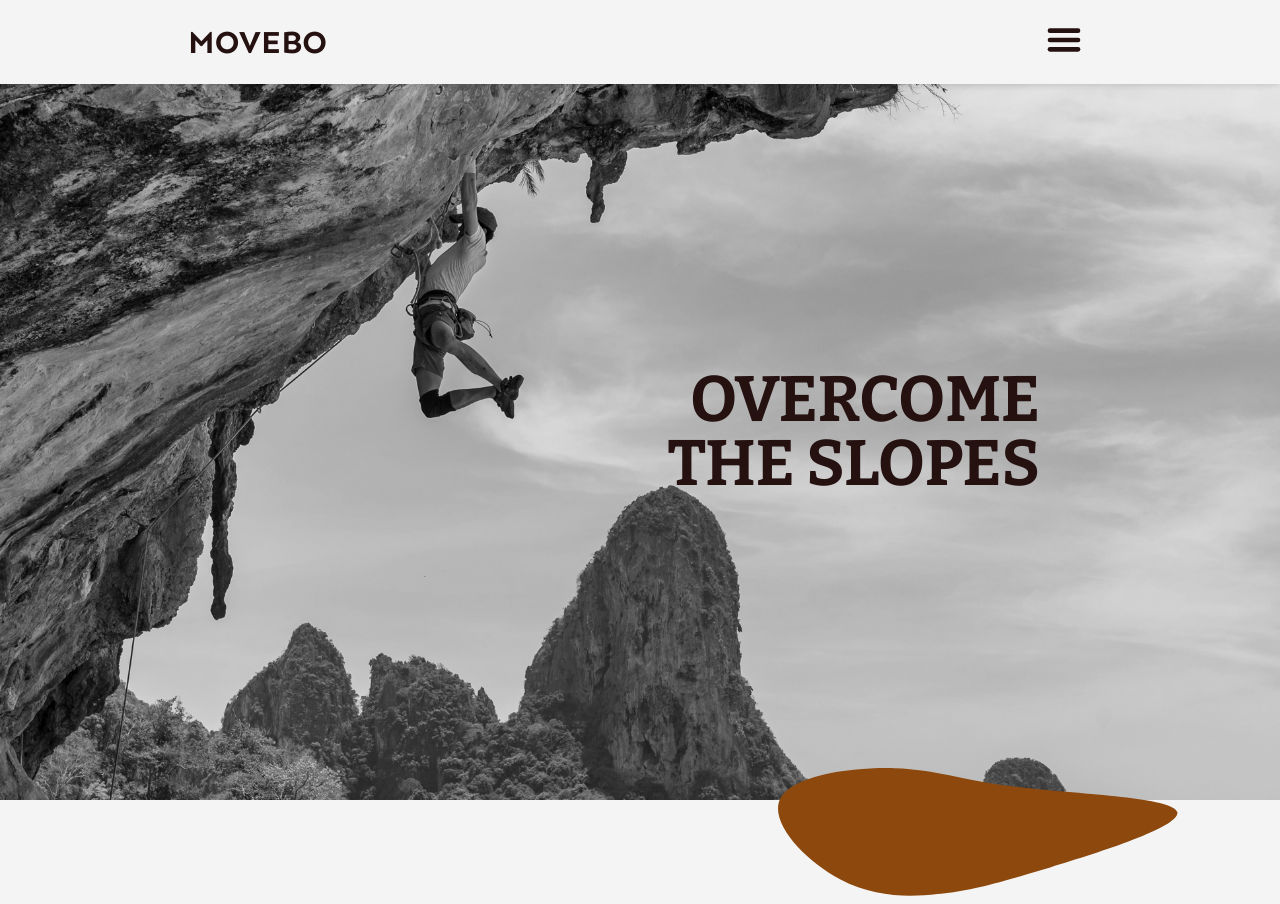
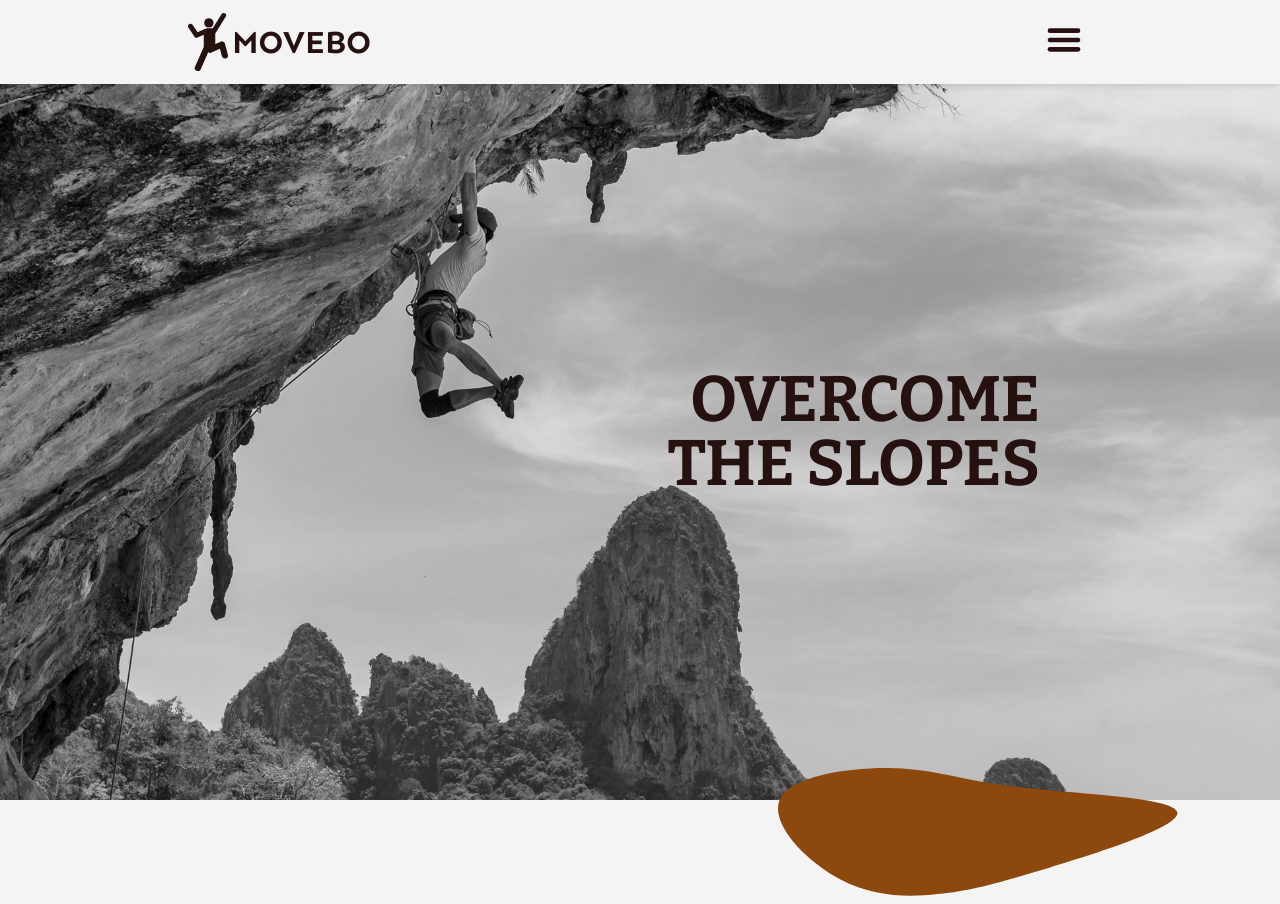
Before and after one commit to pimbvlo/web-3_climbing, a website: page Shawn Web 3/deploy/index.html in a window 1280 px wide. Shown: the top 904 px of the page. Drawn offline with nearby package versions, Linux system fonts and the light colour scheme.

Commit message:
Added header logo icon

```diff
--- a/Shawn Web 3/deploy/index.html
+++ b/Shawn Web 3/deploy/index.html
@@ -16,7 +16,10 @@
 <body>
     <header class="section-content">
         <div>
-            <p>MOVEBO</p>
+            <aside>
+                <img src="img/global/logo.svg" alt="Movebo Climbing Logo">
+                <p>MOVEBO</p>
+            </aside>
             <section id="burger-container">
                 <svg id="burger" xmlns="http://www.w3.org/2000/svg" viewBox="0 0 48 48">
                     <circle id="burger-outline" cx="24" cy="24" r="22" fill="none" stroke="#262626" stroke-width="4" stroke-miterlimit="10" />
--- a/Shawn Web 3/dev/scss/layout/_header.scss
+++ b/Shawn Web 3/dev/scss/layout/_header.scss
@@ -18,12 +18,21 @@ header {
         display: flex;
         justify-content: space-between;
         align-items: center;
-        p{
-            color: $dark-cocolate;
-            font-size: rem-calc(32);
-            font-weight: 700;
+        aside{
+            display: flex;
+            align-items: center;
+            justify-content: flex-start;
+            img{
+                width: 9%;
+                height: 9%;
+                margin-right: 4px;
+            }
+            p{
+                color: $dark-cocolate;
+                font-size: rem-calc(32);
+                font-weight: 700;
+            }
         }
-
         #burger-container {
             svg {
                 height: 56px;
```
Also changed, not shown: Shawn Web 3/deploy/css/styles.css, Shawn Web 3/deploy/img/global/logo.svg (added), 2 other files.
